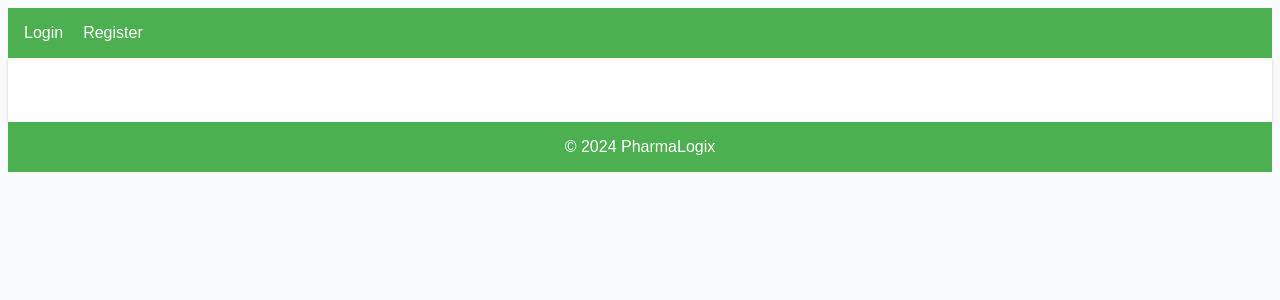
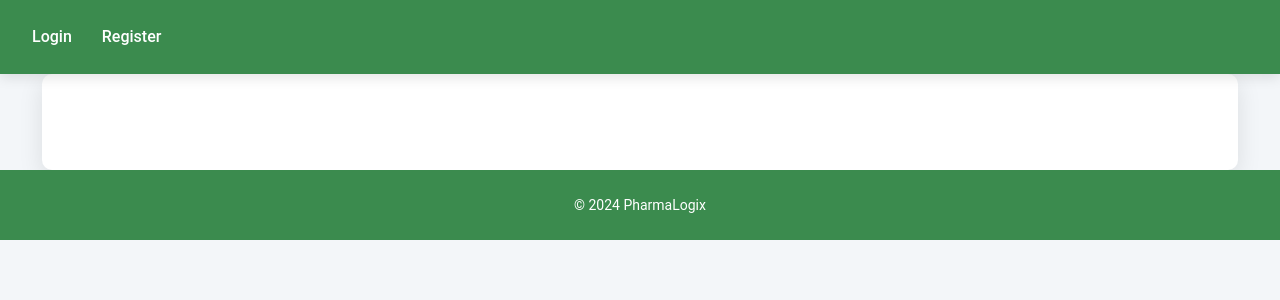
Before and after one commit to karar-hayder/PharmaLogix, a Django app: template templates/base.html in a window 1280 px wide. Shown: the top 300 px of the page. Run offline with Django 5.2, Linux system fonts and the light colour scheme; the template is opened without the code that fills it, so the values that code supplies are empty.

Commit message:
Some tweaks to base.scss and added forms.scss

```diff
--- a/static/base/css/base.css
+++ b/static/base/css/base.css
@@ -1,22 +1,28 @@
 body {
-  font-family: Arial, sans-serif;
-  background-color: #f9fafc;
+  font-family: "Roboto", sans-serif;
+  background-color: #f3f6f9;
+  color: #333;
+  line-height: 1.6;
+  margin: 0;
+  padding: 0;
 }
 
 .main-nav {
   position: sticky;
   top: 0;
-  background-color: #4CAF50;
-  padding: 1rem;
+  background-color: #3b8b4e;
+  padding: 1.5rem 2rem;
   text-align: center;
   display: flex;
   justify-content: space-between;
   align-items: center;
+  box-shadow: 0 4px 12px rgba(0, 0, 0, 0.1);
+  z-index: 1000;
 }
 @media (max-width: 768px) {
   .main-nav {
     flex-direction: column;
-    align-items: center;
+    padding: 1rem;
   }
 }
 
@@ -25,52 +31,101 @@ body {
   margin: 0;
   padding: 0;
   display: flex;
-  justify-content: space-between;
-  align-items: center;
+  gap: 30px;
 }
 @media (max-width: 768px) {
   .nav-list {
     flex-direction: column;
-    align-items: center;
+    gap: 15px;
   }
 }
 
 .nav-item {
-  display: inline-block;
-  margin-right: 20px;
+  margin: 0;
 }
 
 .nav-link {
   color: #fff;
   text-decoration: none;
-  transition: all 0.2s ease;
+  font-weight: 500;
+  font-size: 16px;
+  transition: color 0.3s ease, transform 0.3s ease;
 }
 .nav-link:hover {
-  color: #666;
-  transform: translateY(-3px);
+  color: #e0e0e0;
+  transform: translateY(-2px);
+}
+.nav-link:active {
+  color: #b3b3b3;
 }
 
 .main-content {
-  max-width: 1200px;
+  max-width: 1100px;
   margin: 0 auto;
-  padding: 2rem;
+  padding: 3rem;
   background-color: #fff;
-  box-shadow: 0 1px 3px rgba(0, 0, 0, 0.15);
+  border-radius: 10px;
+  box-shadow: 0 8px 24px rgba(0, 0, 0, 0.1);
+  display: flex;
+  flex-direction: column;
+  align-content: center;
+  justify-content: center;
 }
 @media (max-width: 768px) {
+  .main-content {
+    padding: 1.5rem;
+  }
+}
+@media (max-width: 480px) {
   .main-content {
     padding: 1rem;
   }
 }
 
 .site-footer {
-  background-color: #4CAF50;
-  padding: 1rem;
+  background-color: #3b8b4e;
+  padding: 1.5rem 2rem;
   text-align: center;
   color: #fff;
+  font-size: 14px;
 }
 @media (max-width: 768px) {
   .site-footer {
-    padding: 0.5rem;
+    padding: 1rem;
   }
+}
+.site-footer a {
+  color: #ffffff;
+  text-decoration: underline;
+  transition: color 0.3s ease;
+}
+.site-footer a:hover {
+  color: #e0e0e0;
+}
+
+button, input[type=submit] {
+  background-color: #3b8b4e;
+  color: #fff;
+  border: none;
+  padding: 10px 20px;
+  font-size: 16px;
+  border-radius: 5px;
+  cursor: pointer;
+  transition: background-color 0.3s ease;
+}
+button:hover, input[type=submit]:hover {
+  background-color: #326f3e;
+}
+button:focus, input[type=submit]:focus {
+  outline: none;
+  box-shadow: 0 0 0 3px rgba(59, 139, 78, 0.4);
+}
+
+a {
+  color: #0073e6;
+  text-decoration: none;
+  transition: color 0.3s ease;
+}
+a:hover {
+  color: #005bb5;
 }/*# sourceMappingURL=base.css.map */
--- a/static/base/css/base.scss
+++ b/static/base/css/base.scss
@@ -1,6 +1,10 @@
 body {
-    font-family: Arial, sans-serif;
-    background-color: #f9fafc; // Light blue background
+    font-family: 'Roboto', sans-serif; // Modern web-safe font
+    background-color: #f3f6f9; // Soft, neutral background
+    color: #333; // Darker text for better readability
+    line-height: 1.6; // Improved line spacing for better readability
+    margin: 0;
+    padding: 0;
 }
 
 // Navigation bar styles
@@ -8,16 +12,18 @@ body {
 .main-nav {
     position: sticky;
     top: 0;
-    background-color: #4CAF50; // Green navigation bar
-    padding: 1rem;
+    background-color: #3b8b4e; // More muted green for a professional look
+    padding: 1.5rem 2rem;
     text-align: center;
     display: flex;
     justify-content: space-between;
     align-items: center;
+    box-shadow: 0 4px 12px rgba(0, 0, 0, 0.1); // Slight shadow for depth
+    z-index: 1000;
 
     @media (max-width: 768px) {
         flex-direction: column;
-      align-items: center;
+        padding: 1rem;
     }
 }
 
@@ -26,41 +32,54 @@ body {
     margin: 0;
     padding: 0;
     display: flex;
-    justify-content: space-between;
-    align-items: center;
+    gap: 30px; // More space between items for a cleaner layout
 
     @media (max-width: 768px) {
         flex-direction: column;
-      align-items: center;
+        gap: 15px;
     }
 }
 
 .nav-item {
-    display: inline-block;
-    margin-right: 20px;
+    margin: 0;
 }
 
 .nav-link {
-    color: #fff; // White text
+    color: #fff; // White text for the navigation links
     text-decoration: none;
-    transition: all 0.2s ease; // Add some animation
+    font-weight: 500;
+    font-size: 16px;
+    transition: color 0.3s ease, transform 0.3s ease; // Smoother hover transition
 
     &:hover {
-      color: #666; // Dark gray hover effect
-      transform: translateY(-3px); // Add some depth with a translation
+        color: #e0e0e0; // Softer hover effect for better user experience
+        transform: translateY(-2px); // Subtle lift on hover
+    }
+
+    &:active {
+        color: #b3b3b3; // Slightly different active state for click feedback
     }
 }
 
 // Main content styles
 
 .main-content {
-    max-width: 1200px;
+    max-width: 1100px; // More refined width for improved layout on large screens
     margin: 0 auto;
-    padding: 2rem;
-    background-color: #fff; // White main content area
-    box-shadow: 0 1px 3px rgba(0, 0, 0, 0.15); // Add some depth with a shadow
+    padding: 3rem;
+    background-color: #fff; // Clean white background for content
+    border-radius: 10px; // Softer rounded corners
+    box-shadow: 0 8px 24px rgba(0, 0, 0, 0.1); // Deeper shadow for elegance
+    display: flex;
+    flex-direction: column;
+    align-content: center;
+    justify-content: center;
 
     @media (max-width: 768px) {
+        padding: 1.5rem;
+    }
+
+    @media (max-width: 480px) {
         padding: 1rem;
     }
 }
@@ -68,12 +87,55 @@ body {
 // Footer styles
 
 .site-footer {
-    background-color: #4CAF50; // Green footer
-    padding: 1rem;
+    background-color: #3b8b4e; // Matching the nav for consistency
+    padding: 1.5rem 2rem;
     text-align: center;
-    color: #fff; // White text
+    color: #fff; // White text for good contrast
+    font-size: 14px;
 
     @media (max-width: 768px) {
-      padding: 0.5rem;
+        padding: 1rem;
+    }
+
+    a {
+        color: #ffffff;
+        text-decoration: underline;
+        transition: color 0.3s ease;
+
+        &:hover {
+            color: #e0e0e0;
         }
     }
+}
+
+// General improvements
+
+button, input[type="submit"] {
+    background-color: #3b8b4e;
+    color: #fff;
+    border: none;
+    padding: 10px 20px;
+    font-size: 16px;
+    border-radius: 5px;
+    cursor: pointer;
+    transition: background-color 0.3s ease;
+
+    &:hover {
+        background-color: #326f3e;
+    }
+
+    &:focus {
+        outline: none;
+        box-shadow: 0 0 0 3px rgba(59, 139, 78, 0.4); // Better focus indication
+    }
+}
+
+a {
+    color: #0073e6; // Pharmaceutical-friendly blue for links
+    text-decoration: none;
+    transition: color 0.3s ease;
+
+    &:hover {
+        color: #005bb5; // Darker shade on hover
+    }
+}
```
Also changed, not shown: static/base/css/forms.css (added, +105 -0 lines), static/base/css/forms.scss (added, +121 -0 lines), 2 other files. Lines whose indentation alone changed are shown as unchanged.
